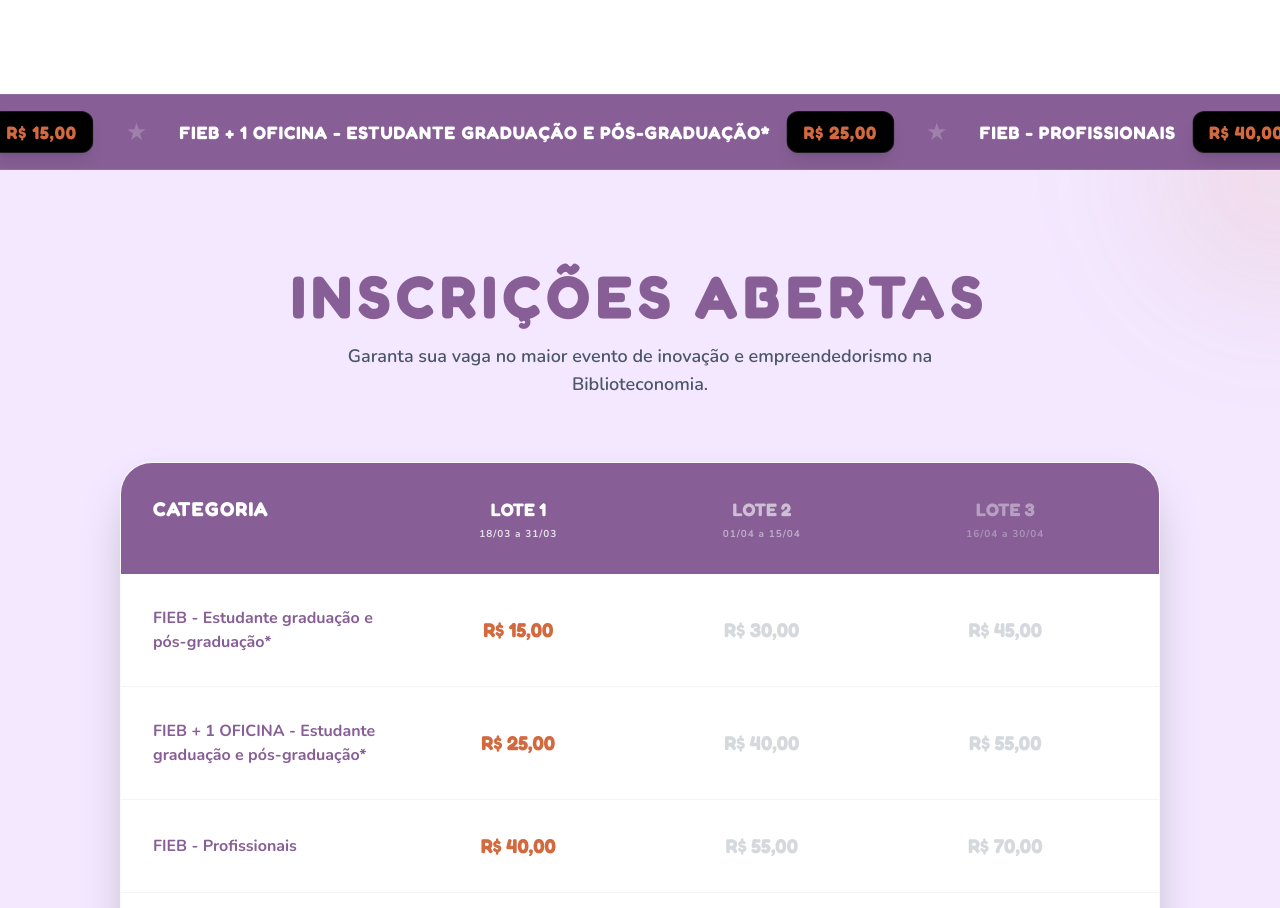
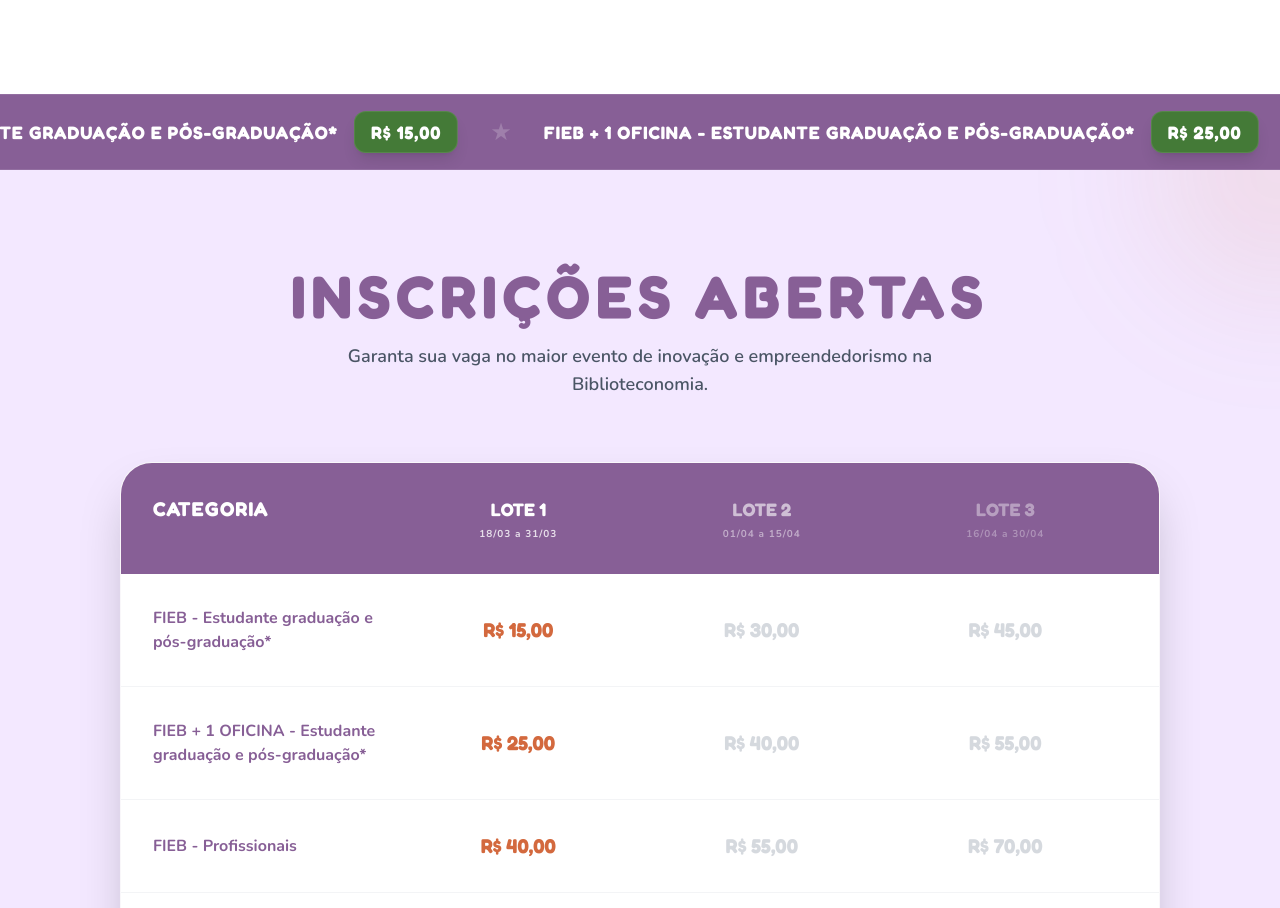
Before and after one commit to jorgecativo/LP-FIEB, a React (Vite) app: page / in a window 1280 px wide. Shown: the part 1510-2418 px from the top of the page. Built offline with nearby package versions, Linux system fonts and the light colour scheme.

Commit message:
style: letreiro de preços com fundo verde, fonte branca e velocidade aumentada

```diff
--- a/src/App.tsx
+++ b/src/App.tsx
@@ -436,14 +436,14 @@
 
       {/* Pricing Marquee */}
       <section className="py-4 bg-innovation-purple border-y border-white/10 overflow-hidden relative z-20">
-        <div className="flex animate-marquee-reverse whitespace-nowrap items-center">
+        <div className="flex animate-marquee whitespace-nowrap items-center" style={{animationDuration: '25s'}}>
           {[1, 2, 3].map((n) => (
             <div key={n} className="flex items-center">
               {t.registrations.table.categories.map((cat, cIdx) => (
                 <div key={cIdx} className="flex items-center">
                   <span className="text-lg font-display font-bold text-white px-8 uppercase tracking-wider flex items-center gap-4">
                     {cat.name}
-                    <span className="bg-black text-energy-orange px-4 py-1.5 rounded-xl border border-white/10 shadow-lg">
+                    <span className="bg-amazon-green text-white font-bold px-4 py-1.5 rounded-xl border border-white/10 shadow-lg">
                       {cat.prices ? cat.prices[0] : cat.special}
                     </span>
                   </span>
```
